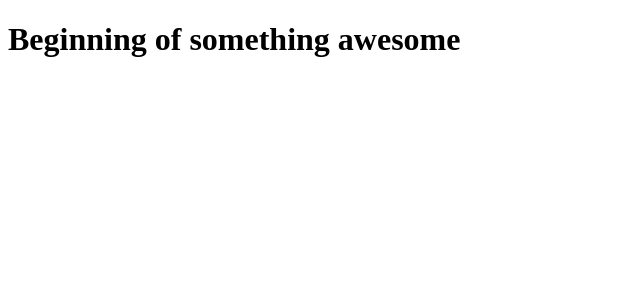
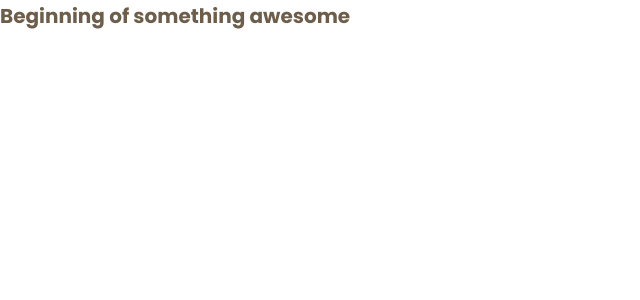
Before and after one commit to andyosei12/knolta, a React (Create React App) app: page / in a window 1280 px wide. Shown: the top 300 px of the page, without its empty margins (0-640 px from the left). Built offline with nearby package versions, Linux system fonts and the light colour scheme.

Commit message:
feat-project setup (#1)

```diff
--- a/public/index.html
+++ b/public/index.html
@@ -8,6 +8,12 @@
     <meta
       name="description"
       content="Web site created using create-react-app"
+    />
+    <link rel="preconnect" href="https://fonts.googleapis.com" />
+    <link rel="preconnect" href="https://fonts.gstatic.com" crossorigin />
+    <link
+      href="https://fonts.googleapis.com/css2?family=Poppins:wght@400;500;600;700;800&display=swap"
+      rel="stylesheet"
     />
     <link rel="apple-touch-icon" href="%PUBLIC_URL%/logo192.png" />
     <!--
--- a/src/index.css
+++ b/src/index.css
@@ -1,13 +1,32 @@
-body {
-  margin: 0;
-  font-family: -apple-system, BlinkMacSystemFont, 'Segoe UI', 'Roboto', 'Oxygen',
-    'Ubuntu', 'Cantarell', 'Fira Sans', 'Droid Sans', 'Helvetica Neue',
-    sans-serif;
-  -webkit-font-smoothing: antialiased;
-  -moz-osx-font-smoothing: grayscale;
+:root {
+  --color-primary: #c69963;
+  --color-primary-dark: #b28451;
+
+  --color-secondary: #101d2c;
+
+  --color-grey-light-1: #f9f7f6;
+  --color-grey-light-2: #aaa;
+
+  --color-grey-dark-1: #54483a;
+  --color-grey-dark-2: #6d5d4b;
 }
 
-code {
-  font-family: source-code-pro, Menlo, Monaco, Consolas, 'Courier New',
-    monospace;
+*,
+*::before,
+*::after {
+  margin: 0;
+  padding: 0;
+  box-sizing: inherit;
 }
+
+html {
+  box-sizing: border-box;
+  font-size: 62.5%;
+}
+
+body {
+  font-family: "Poppins", sans-serif;
+  color: var(--color-grey-dark-2);
+  font-weight: 300;
+  line-height: 1.6;
+}
--- a/src/index.js
+++ b/src/index.js
@@ -1,6 +1,7 @@
 import React from "react";
 import ReactDOM from "react-dom";
 import App from "./App";
+import "./index.css";
 
 ReactDOM.render(
   <React.StrictMode>
```
